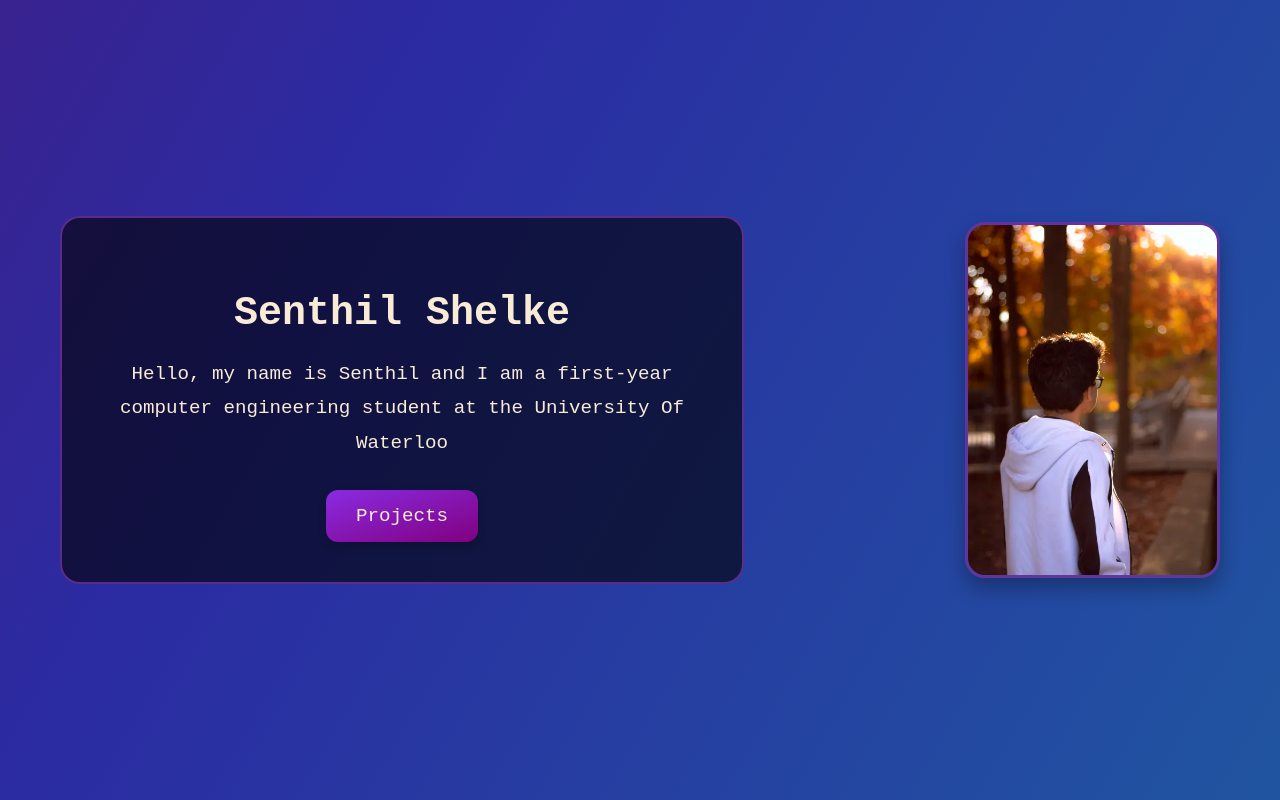
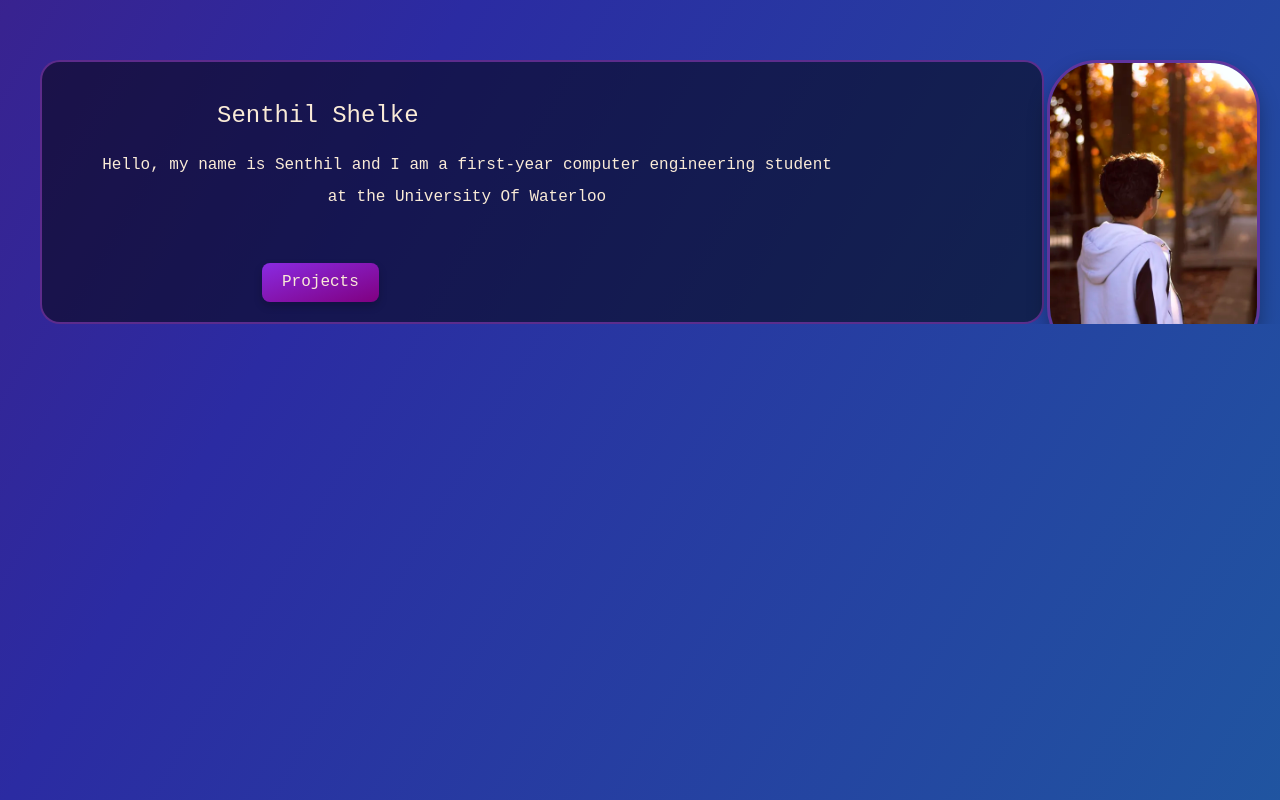
Before and after one commit to SenthilShelke/senthil-website, a React (Vite) app: page / in a window 1280 px wide. Built offline with nearby package versions, Linux system fonts and the light colour scheme.

Commit message:
updated main page

```diff
--- a/src/index.css
+++ b/src/index.css
@@ -33,9 +33,7 @@ body {
   opacity: 1;
   display: flex;
   flex-direction: column;
-  height: 100vh;
-  justify-content: center;
-  align-items: center;
+  overflow: hidden;
 }
 
 .fade-out {
@@ -47,49 +45,56 @@ body {
 }
 
 .main-page-container {
-  display: flex;
-  flex-direction: row;
-  justify-content: space-between;
-  align-items: center;
-  width: 100%;
-  max-width: 1200px;
+  position: relative;
   height: 100%;
+}
+
+.projects-container {
+  position: relative;
+  height: 100vh;
+  overflow-y: auto;
   padding: 20px;
   box-sizing: border-box;
 }
 
 .text-container {
-  max-width: 600px;
-  padding: 40px;
-  background: rgba(0, 0, 0, 0.6);
+  max-width: 800px;
+  border: 2px solid white;
+  padding: 20px 200px 20px 0px;
+  background: rgba(0, 0, 0, 0.5);
   border-radius: 20px;
-  border: 2px solid rgba(110, 50, 157, 0.8);
+  margin-top: 60px;
+  margin-left: 40px;
+  border-color: rgba(110, 50, 157, 0.8);
 }
 
 .name {
-  font-size: 2.5rem;
-  font-weight: bold;
+  font-size: 1.5rem;
+  font-weight: normal;
   font-family: monospace;
   color: antiquewhite;
-  text-align: center;
-  margin-bottom: 20px;
+  margin-left: 175px;
 }
 
 .paragraph {
   color: antiquewhite;
-  font-size: 1.2rem;
+  margin-left: 50px;
+  font-size: 1rem;
   font-family: monospace;
-  line-height: 1.8;
+  line-height: 2;
   text-align: center;
 }
 
 .my-image {
-  height: 350px;
-  border-radius: 20px;
+  position: absolute;
+  top: 0px;
+  right: 20px;
+  height: 291px;
+  border-radius: 50px;
   border: 3px solid rgba(110, 50, 157, 0.8);
   box-shadow: 0 10px 20px rgba(0, 0, 0, 0.3);
   transition: transform 0.3s ease, box-shadow 0.3s ease;
-  margin-left: 20px;
+  margin-top: 60px;
 }
 
 .my-image:hover {
@@ -98,8 +103,9 @@ body {
 }
 
 .buttons {
-  margin-top: 30px;
-  text-align: center;
+  margin-left: 220px;
+  margin-top: 50px;
+  align-items: center;
 }
 
 button {
@@ -107,9 +113,9 @@ button {
   background: linear-gradient(to bottom right, blueviolet, purple);
   color: antiquewhite;
   border: none;
-  border-radius: 12px;
-  padding: 15px 30px;
-  font-size: 1.2rem;
+  border-radius: 8px;
+  padding: 10px 20px;
+  font-size: 1rem;
   cursor: pointer;
   transition: transform 0.2s ease, box-shadow 0.2s ease, background 0.25s ease;
   box-shadow: 0 4px 8px rgba(0, 0, 0, 0.2);
```
